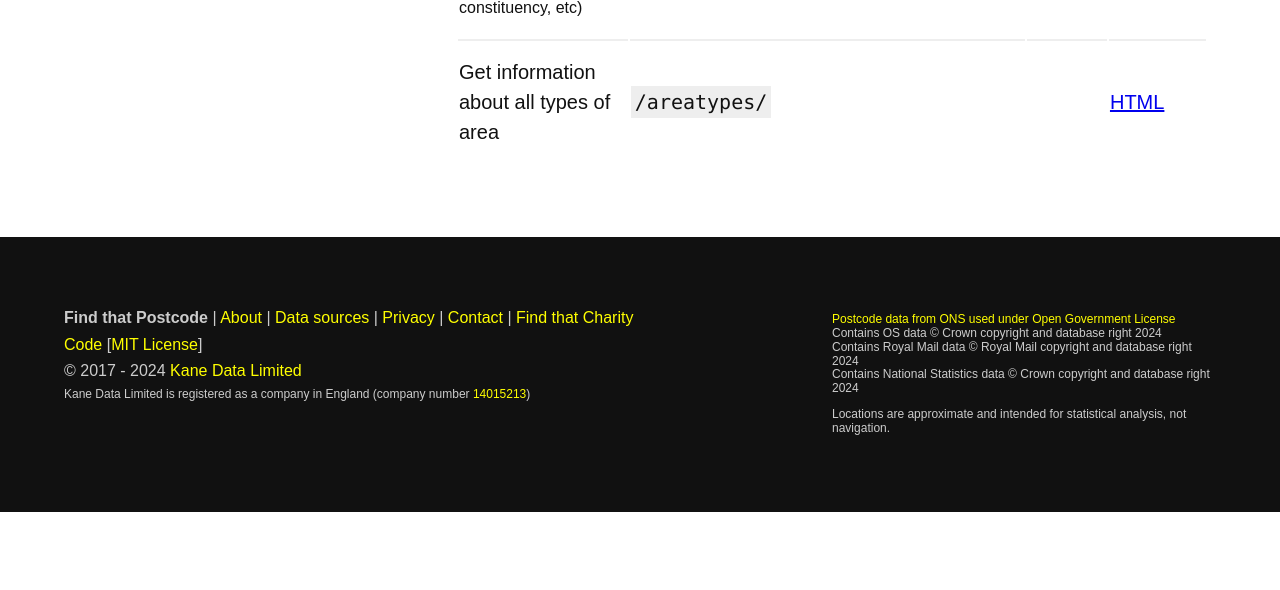
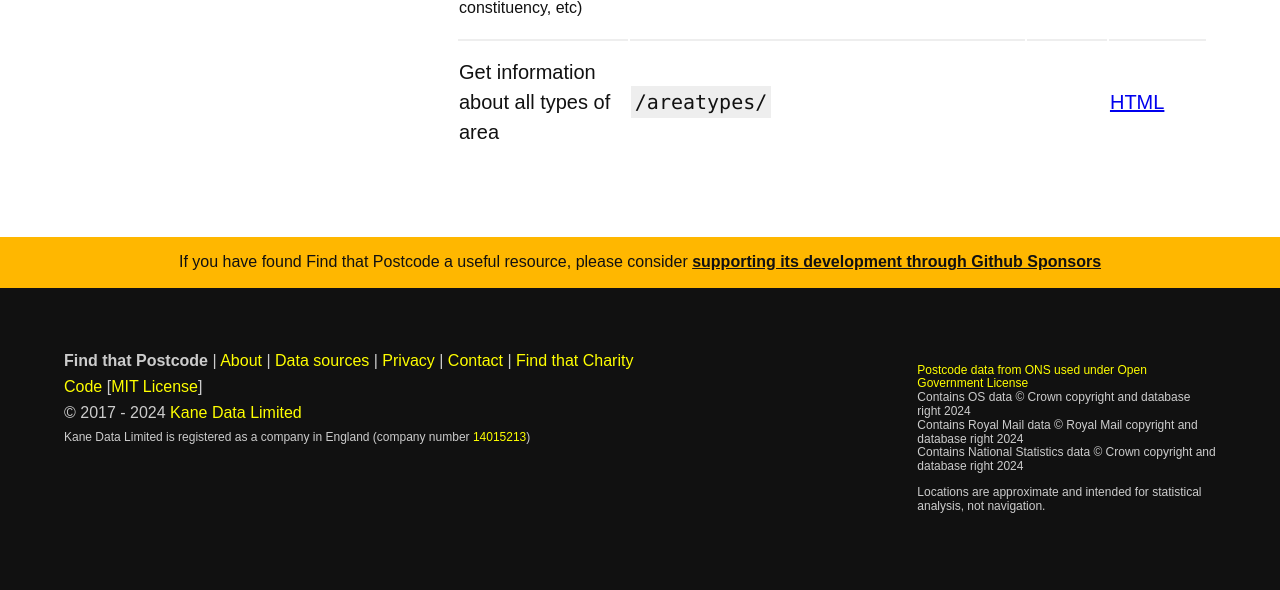
Before and after one commit to kanedata/find-that-postcode, a Flask app: page / in a window 1280 px wide. Shown: the part 2796-3386 px from the top of the page. Before the commit the page ends 3308 px from the top, so only its background shows below. Run offline with Flask 3, Linux system fonts and the light colour scheme; data that the repository does not hold is empty; parts of the project's set-up code (start-up, migrations or seed data) failed here and were passed over; some web fonts are replaced.

Commit message:
add latest code databases add sponsor banner

```diff
--- a/findthatpostcode/commands/codes.py
+++ b/findthatpostcode/commands/codes.py
@@ -19,8 +19,8 @@ from flask.cli import with_appcontext
 from .. import db
 from ..metadata import ENTITIES
 
-RGC_URL = "https://www.arcgis.com/sharing/rest/content/items/34f4b9d554324bc494dc406dca58001a/data"
-CHD_URL = "https://www.arcgis.com/sharing/rest/content/items/393a031178684c69973d0e416a862890/data"
+RGC_URL = "https://www.arcgis.com/sharing/rest/content/items/2219f72d5b8042c496e47488efd04b16/data"
+CHD_URL = "https://www.arcgis.com/sharing/rest/content/items/3acc892515aa49a8885c2deb734ebd3d/data"
 MSOA_2011_URL = (
     "https://houseofcommonslibrary.github.io/msoanames/MSOA-Names-Latest.csv"
 )
--- a/findthatpostcode/templates/base.html.j2
+++ b/findthatpostcode/templates/base.html.j2
@@ -66,8 +66,13 @@
   </aside>
   {% endif %}
 
-  <footer id="contentinfo" class="body ph3 ph5-ns db pv5 moon-gray bg-near-black cf">
-    <div class="w-100 w-third-l fr-l">
+  <footer id="contentinfo" class="body db pb5 moon-gray bg-near-black cf">
+    <div id="sponsor-banner" class="w-100 mb5 bg-gold near-black tc pv3 ph3 ph5-ns ">
+      If you have found Find that Postcode a useful resource, please consider
+      <a href="https://github.com/sponsors/kanedata/" class="b near-black">supporting its development through Github
+        Sponsors</a>
+    </div>
+    <div class="w-100 w-third-l fr-l ph3 ph5-ns">
       <p class="f7 lh-headline">
         <a href="https://www.ons.gov.uk/methodology/geography/licences" class="link yellow">Postcode data from ONS used
           under Open Government License</a><br>
@@ -79,7 +84,7 @@
         Locations are approximate and intended for statistical analysis, not navigation.
       </p>
     </div>
-    <div class="w-100 w-two-thirds-l">
+    <div class="w-100 w-two-thirds-l ph3 ph5-ns">
       <p class="mv2 pa0">
         <strong>Find that Postcode</strong>
         | <a href="/about" class="link yellow underline-hover">About</a>
```
